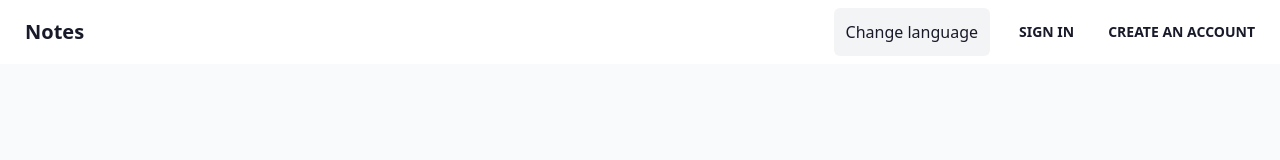
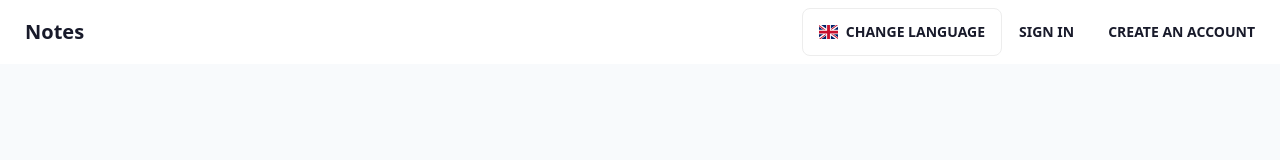
Before and after one commit to kristianka/mymemoria, a React (Vite) app in the folder frontend/: page / in a window 1280 px wide. Shown: the top 160 px of the page. Built offline with nearby package versions, Linux system fonts and the light colour scheme; no server answers.

Commit message:
make pretty dropdown menu for changing language, fix document title issues

```diff
--- a/frontend/package.json
+++ b/frontend/package.json
@@ -26,6 +26,8 @@
     "axios": "^1.5.1",
     "cross-env": "^7.0.3",
     "firebase": "^10.7.1",
+    "flag-icon-css": "^4.1.7",
+    "flag-icons": "^7.2.3",
     "i18next-browser-languagedetector": "^8.0.0",
     "mapbox-gl": "^2.15.0",
     "preline": "^1.9.0",
--- a/frontend/src/components/Frontpage/LoginPage.tsx
+++ b/frontend/src/components/Frontpage/LoginPage.tsx
@@ -96,11 +96,12 @@ const LoginPage = ({ firebaseAuth, setFirebaseAuth }: props) => {
     };
 
     useEffect(() => {
-        document.title = t("login") + " | " + t("notes");
         if (firebaseAuth) {
             navigate("/");
         }
     }, [navigate, firebaseAuth]);
+
+    document.title = t("login") + " | " + t("notes");
 
     return (
         <div>
--- a/frontend/src/components/Frontpage/RegisterPage.tsx
+++ b/frontend/src/components/Frontpage/RegisterPage.tsx
@@ -99,11 +99,12 @@ const RegisterPage = ({ firebaseAuth }: props) => {
 
     // if user is already logged in, redirect to home page
     useEffect(() => {
-        document.title = t("register") + " | " + t("notes");
         if (firebaseAuth) {
             navigate("/");
         }
     }, [navigate, firebaseAuth]);
+
+    document.title = t("register") + " | " + t("notes");
 
     return (
         <div className="container mx-auto">
--- /dev/null
+++ b/frontend/src/components/NavBarPages/ChangeLanguage.tsx
@@ -0,0 +1,54 @@
+import { changeLanguage } from "../../misc";
+import { useState } from "react";
+import "flag-icons/css/flag-icons.min.css";
+import { useTranslation } from "react-i18next";
+
+const ChangeLanguageDropdown = () => {
+    const { t, i18n } = useTranslation();
+    const [selectedLanguage, setSelectedLanguage] = useState(
+        i18n.language === "en" ? "gb" : i18n.language
+    );
+
+    // english flag is GB, little hacky
+    const handleLanguageChange = (language: string) => {
+        if (language === "en") {
+            changeLanguage(language);
+            setSelectedLanguage("gb");
+            return;
+        }
+        changeLanguage(language);
+        setSelectedLanguage(language);
+    };
+
+    return (
+        <>
+            <div className="dropdown dropdown-start">
+                <label tabIndex={0} className="btn bg-base-100 rounded-lg">
+                    <span className={`fi fi-${selectedLanguage}`}></span>
+                    <p>{t("changeLanguage")}</p>
+                </label>
+                <div
+                    className="menu menu-sm dropdown-content z-[10] p-2 shadow bg-base-100 rounded-box w-56"
+                    aria-labelledby="dropdownDefaultButton"
+                >
+                    <button
+                        onClick={() => handleLanguageChange("en")}
+                        className="block px-4 py-2 hover:bg-gray-200 text-left"
+                    >
+                        <span className="mr-2 fi fi-gb"></span>
+                        English
+                    </button>
+                    <button
+                        onClick={() => handleLanguageChange("fi")}
+                        className="block px-4 py-2 hover:bg-gray-200 text-left"
+                    >
+                        <span className="mr-2 fi fi-fi"></span>
+                        Finnish
+                    </button>
+                </div>
+            </div>
+        </>
+    );
+};
+
+export default ChangeLanguageDropdown;
--- a/frontend/src/components/NavBarPages/NavBar.tsx
+++ b/frontend/src/components/NavBarPages/NavBar.tsx
@@ -6,7 +6,7 @@ import { useTranslation } from "react-i18next";
 import { auth } from "../../firebase";
 import useUser from "../../hooks/useUser";
 import { FireBaseUserInterface } from "../../types";
-import { changeLanguage } from "../../misc";
+import ChangeLanguageDropdown from "./ChangeLanguage";
 
 interface props {
     firebaseAuth: FireBaseUserInterface | null;
@@ -75,10 +75,6 @@ const NavBar = ({ firebaseAuth, setFirebaseAuth }: props) => {
                     {t("notes")}
                 </Link>
             </div>
-            <button className="mr-3 rounded-md bg-gray-100 p-3" onClick={changeLanguage}>
-                {t("changeLanguage")}
-            </button>
-
             {/* user is logged in */}
             {user ? (
                 <div className="flex-none">
@@ -136,6 +132,8 @@ const NavBar = ({ firebaseAuth, setFirebaseAuth }: props) => {
             ) : (
                 // user isn't logged in
                 <div className="flex-none">
+                    {/* when signed in, language setting is in settings */}
+                    <ChangeLanguageDropdown />
                     <Link to="/login" className="loginButton btn btn-ghost">
                         {t("signIn")}
                     </Link>
--- a/frontend/src/components/NavBarPages/SettingsPage.tsx
+++ b/frontend/src/components/NavBarPages/SettingsPage.tsx
@@ -9,6 +9,7 @@ import { FireBaseUserInterface, UpdateUserInterface } from "../../types";
 import SettingsMap from "./SettingsMap";
 import ErrorPage from "../ErrorPage";
 import { useTranslation } from "react-i18next";
+import ChangeLanguageDropdown from "./ChangeLanguage";
 
 interface props {
     firebaseAuth: FireBaseUserInterface | null;
@@ -84,6 +85,9 @@ const SettingsPage = ({ firebaseAuth }: props) => {
                             {t("settingsPageInfo3")}
                         </Link>
                     </p>
+                    <div className="text-center m-5">
+                        <ChangeLanguageDropdown />
+                    </div>
                 </div>
                 <div>
                     <label
--- a/frontend/src/i18n/en/translation.json
+++ b/frontend/src/i18n/en/translation.json
@@ -58,7 +58,7 @@
     "defaultMapLocationUpdated": "Default map location updated successfully!",
     "defaultMapLocationUpdateError": "Error updating default map location. Please try again later.",
     "defaultMapLocationCancelWarning": "Are you sure you want to cancel? Your changes will not be saved.",
-    "settingsPageInfo": "Here you can change your default map location when creating a note. The default location is Helsinki Railway Station.",
+    "settingsPageInfo": "Here you can change the application settings. The default location is Helsinki Railway Station.",
     "settingsPageInfo2": "You can change your name or delete your account in",
     "settingsPageInfo3": "the profile page.",
     "location": "Location",
--- a/frontend/src/misc.ts
+++ b/frontend/src/misc.ts
@@ -1,8 +1,8 @@
 import i18next from "i18next";
 
 // toggle between languages
-export const changeLanguage = () => {
-    const lang = i18next.language === "en" ? "fi" : "en";
-    i18next.changeLanguage(lang);
-    localStorage.setItem("i18nextLng", lang);
+export const changeLanguage = (language: string) => {
+    const newLanguage = language;
+    i18next.changeLanguage(newLanguage);
+    localStorage.setItem("i18nextLng", newLanguage);
 };
```
Also changed, not shown: 1 other file (tests, documents, lock files or other folders).
